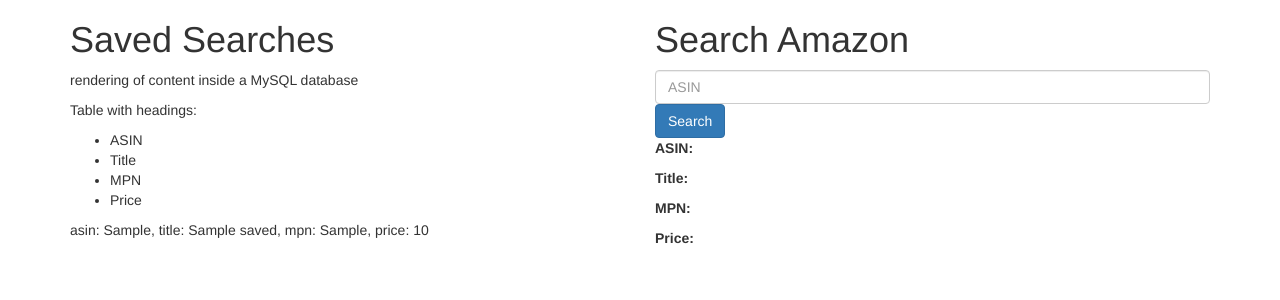
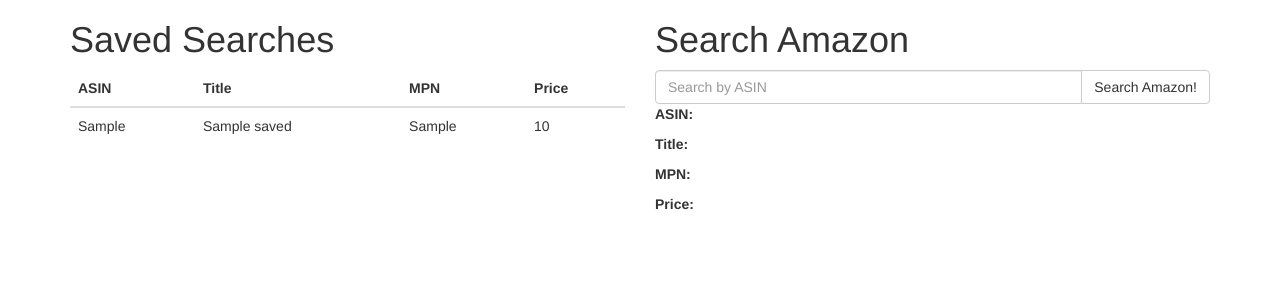
Before and after one commit to cspenc/QN-Amazon, a PHP site: page /main.html in a window 1280 px wide. Shown: the top 300 px of the page. Run offline with PHP 8.4, Linux system fonts and the light colour scheme; tables that the repository leaves empty or names only in its code hold one stand-in row (values such as "Sample post"); some libraries are stand-ins or nearby versions.

Commit message:
formatting

```diff
--- a/app.js
+++ b/app.js
@@ -12,10 +12,10 @@ function searchAmazon(id) {
 }
 
 function showResults(data) {
-  $('.asin').html(` ${data.ASIN}`);
-  $('.title').html(` ${data.Title}`);
-  $('.mpn').html(` ${data.MPN}`);
-  $('.price').html(` ${data.Price}`);
+  $('.asin').html(`${data.ASIN}`);
+  $('.title').html(`${data.Title}`);
+  $('.mpn').html(`${data.MPN}`);
+  $('.price').html(`${data.Price}`);
   $('.add').html(`<button class="btn btn-success" onClick="addToDB()">Add to Database</button>`);
 }
 
@@ -47,10 +47,6 @@ function showDatabase() {
       method: "GET",
       url: 'http://localhost:8000/show.php'
     }).done(function(dbresults) {
-      renderTable(dbresults)
+      $('.table-results').html(dbresults);
     })
 }
-
-function renderTable(dbresults) {
-  $('.divy').html(dbresults);
-}
--- a/main.html
+++ b/main.html
@@ -14,30 +14,38 @@
 
     <div class="col-lg-6">
       <h1>Saved Searches</h1>
-      <p>rendering of content inside a MySQL database</p>
-      <p>Table with headings:</p>
-      <ul>
-        <li>ASIN</li>
-        <li>Title</li>
-        <li>MPN</li>
-        <li>Price</li>
-      </ul>
-      <div class="divy">
-
+      <div class="results">
+        <table class="table table-hover">
+          <thead>
+            <tr>
+              <th>ASIN</th>
+              <th>Title</th>
+              <th>MPN</th>
+              <th>Price</th>
+            </tr>
+          </thead>
+          <tbody class="table-results">
+            <!-- results show here -->
+          </tbody>
+        </table>
       </div>
     </div>
 
     <div class="col-lg-6">
       <h1>Search Amazon</h1>
 
-      <input type="text" class="form-control" name="id" placeholder="ASIN">
-      <button class="btn btn-primary" onClick="searchAmazon('B00W2KG92Y')">Search</button>
+      <div class="input-group">
+        <input type="text" class="form-control" name="id" placeholder="Search by ASIN">
+        <span class="input-group-btn">
+          <button class="btn btn-default" type="button" onClick="searchAmazon('B00W2KG92Y')">Search Amazon!</button>
+        </span>
+      </div>
 
       <div id="results">
-        <p><strong>ASIN:</strong><span class="asin"></span></p>
-        <p><strong>Title:</strong><span class="title"></span></p>
-        <p><strong>MPN:</strong><span class="mpn"></span></p>
-        <p><strong>Price:</strong><span class="price"></span></p>
+        <p><strong>ASIN:</strong> <span class="asin"></span></p>
+        <p><strong>Title:</strong> <span class="title"></span></p>
+        <p><strong>MPN:</strong> <span class="mpn"></span></p>
+        <p><strong>Price:</strong> <span class="price"></span></p>
         <p><span class="add"></span></p>
       </div>
 
--- a/show.php
+++ b/show.php
@@ -22,8 +22,7 @@ if ($result->num_rows > 0) {
       $mpn = $row["mpn"];
       $price = $row["price"];
 
-      echo "asin: $asin, title: $title, mpn: $mpn, price: $price";
-        // echo "asin" . $row["id"]. " - Name: " . $row["firstname"]. " " . $row["lastname"]. "<br>";
+      echo "<tr><td>$asin</td><td>$title</td><td>$mpn</td><td>$price</td></tr>";
     }
 }
 $conn->close();
```
